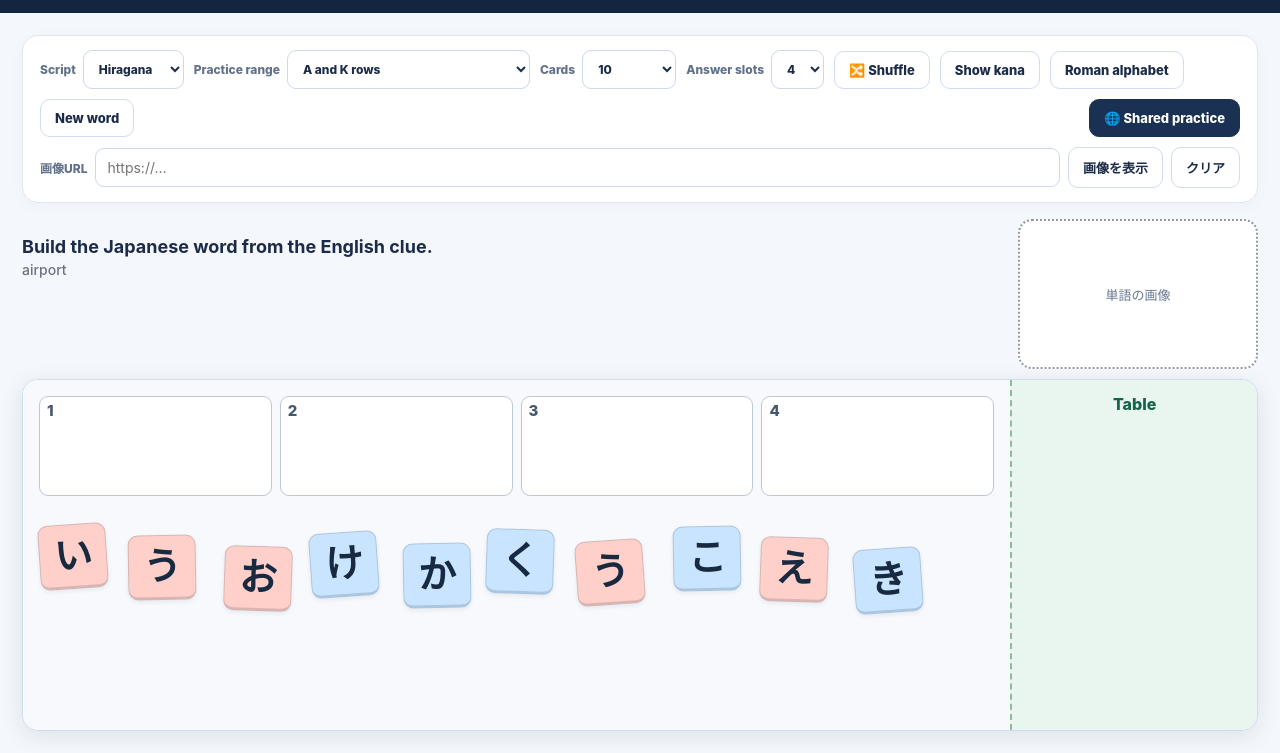
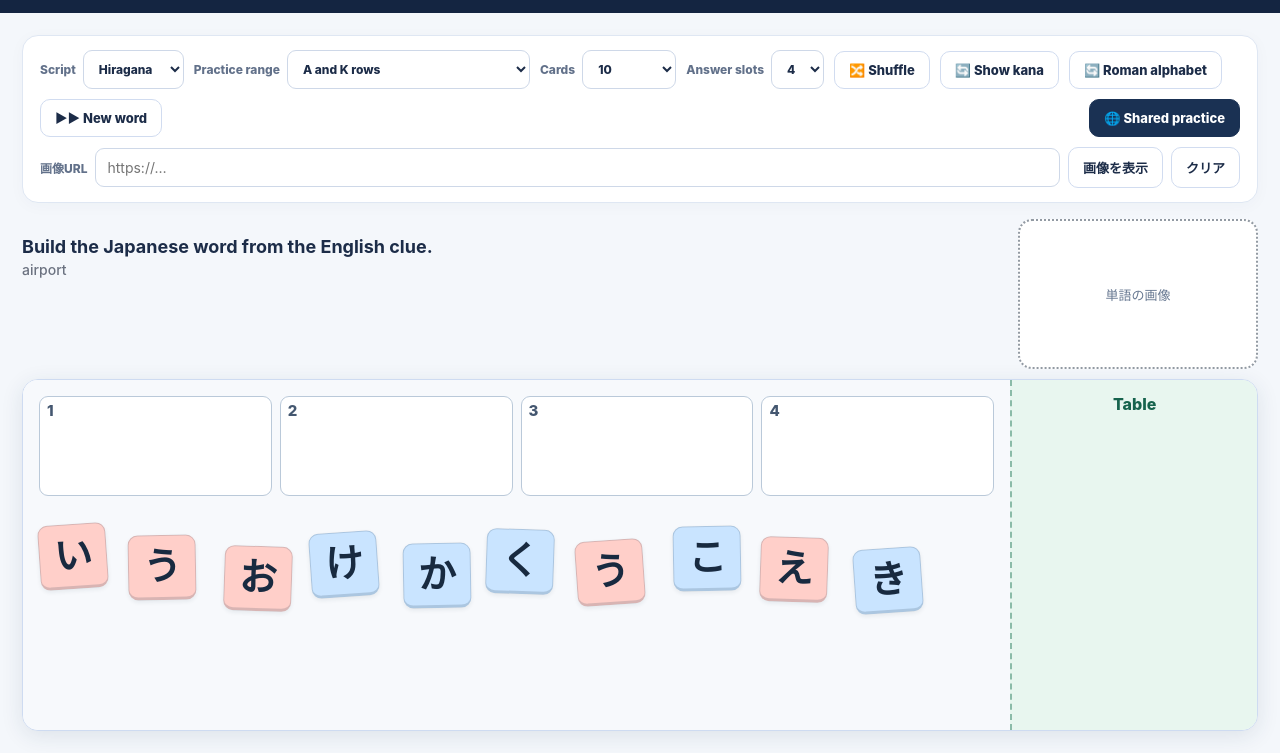
Before and after one commit to takuyatta/lesson_materials, a plain HTML site: page index.html in a window 1280 px wide. Shown: the part 50-803 px from the top of the page. Drawn offline with Linux system fonts and the light colour scheme.

Commit message:
Update index.html

```diff
--- a/index.html
+++ b/index.html
@@ -96,9 +96,9 @@
     </label>
     <label>Answer slots <select id="slots"><option value="1">1</option><option value="2">2</option><option value="3">3</option><option value="4">4</option><option value="5" selected>5</option><option value="6">6</option><option value="7">7</option></select></label>
     <button id="shuffle" title="Mix the cards for this word">🔀 Shuffle</button>
-    <button id="all-open">Show kana</button>
-    <button id="roman" aria-pressed="false" lang="en">Roman alphabet</button>
-    <button id="reset">New word</button>
+    <button id="all-open">🔄 Show kana</button>
+    <button id="roman" aria-pressed="false" lang="en">🔄 Roman alphabet</button>
+    <button id="reset">▶︎▶︎ New word</button>
     <div class="right"><button id="room-btn" class="dark">🌐 Shared practice</button></div>
     <form id="picture-form" lang="ja">
       <label for="picture-url">画像URL</label>
```
